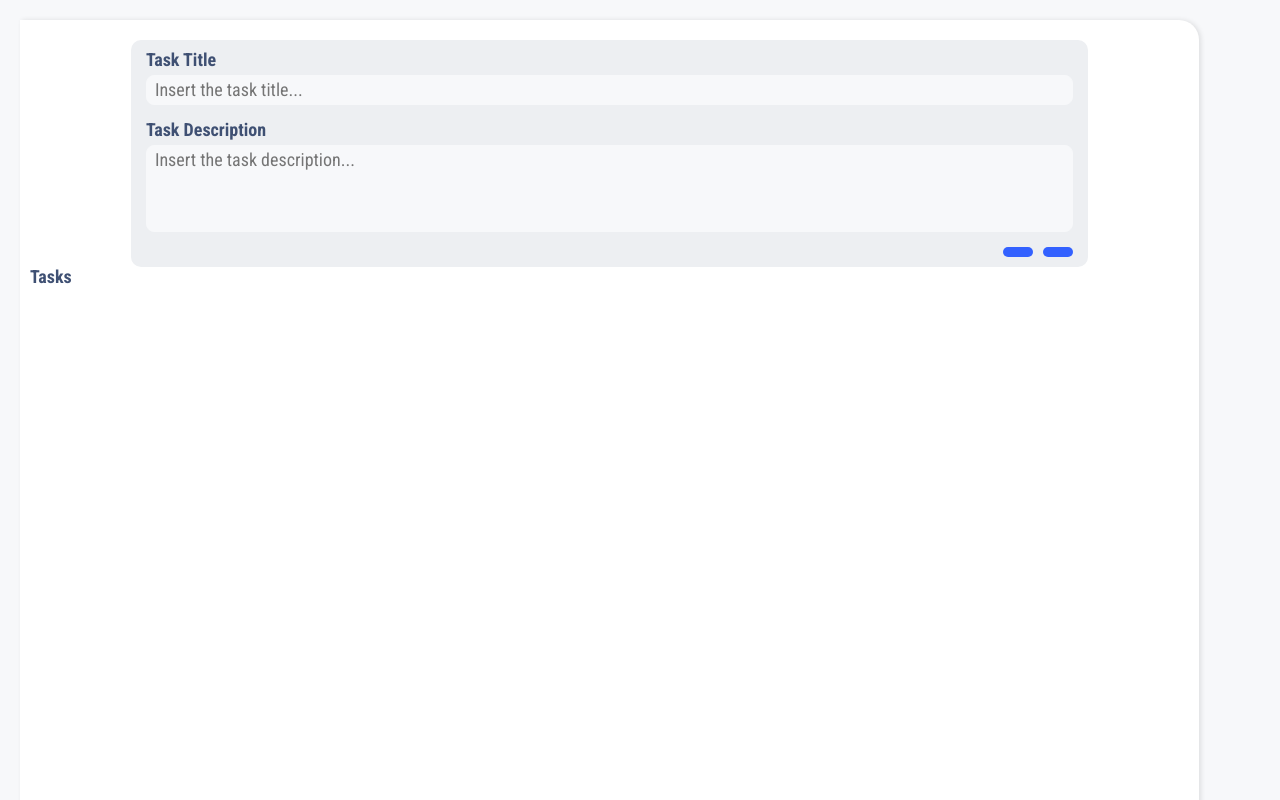
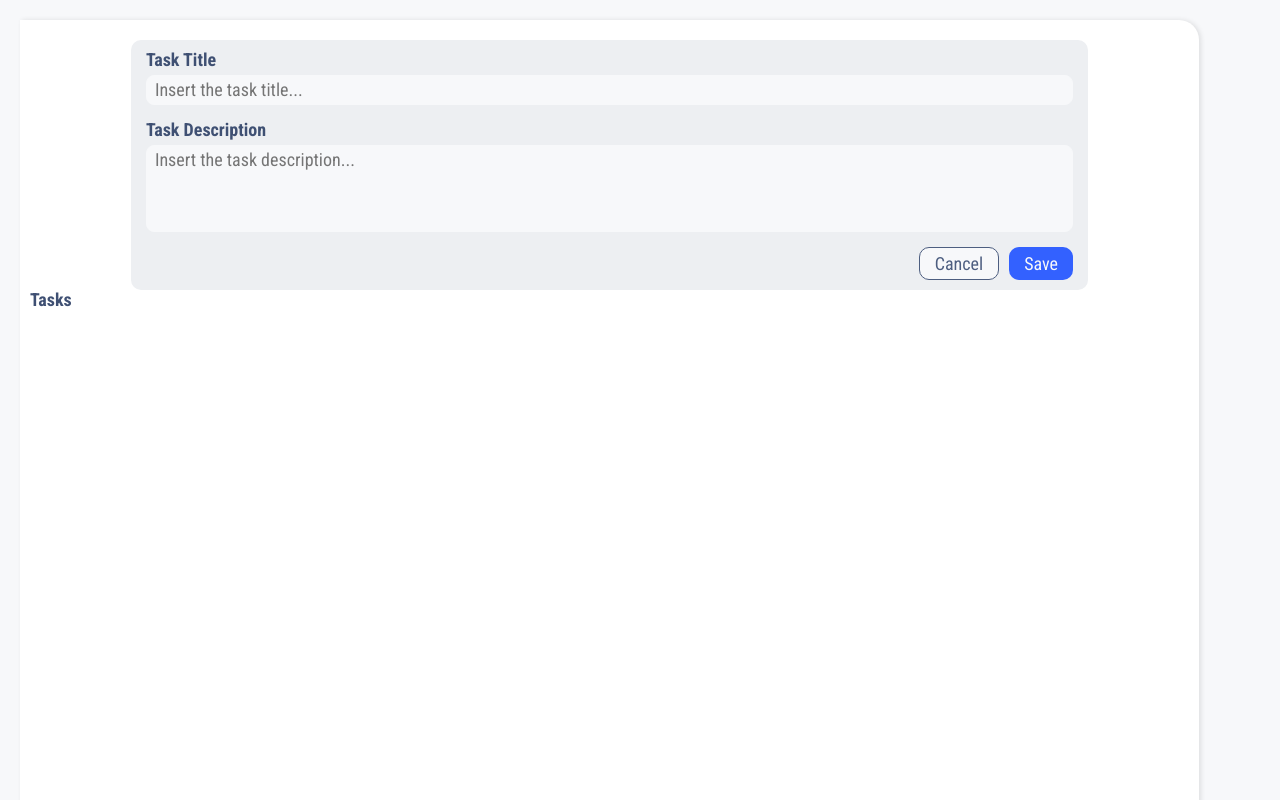
Before and after one commit to marcospardal/atomic-design-to-do, a React (Create React App) app: page / in a window 1280 px wide. Built offline with nearby package versions, Linux system fonts and the light colour scheme.

Commit message:
fix paths

```diff
--- a/src/components/UI/molecules/FormField/index.tsx
+++ b/src/components/UI/molecules/FormField/index.tsx
@@ -1,6 +1,6 @@
 import React from 'react';
-import Label, { LabelProps } from '../../atoms/Label';
-import Input, { InputProps } from '../../atoms/Input';
+import Label, { LabelProps } from '@atoms/Label';
+import Input, { InputProps } from '@atoms/Input';
 import './styles.css';
 
 export interface CardFieldProps extends LabelProps, InputProps { }
--- a/src/components/UI/molecules/FormFooter/index.tsx
+++ b/src/components/UI/molecules/FormFooter/index.tsx
@@ -1,6 +1,6 @@
 import React from 'react';
 import './styles.css';
-import Button, { ButtonProps } from '../../atoms/Button';
+import Button, { ButtonProps } from '@atoms/Button';
 
 interface FormFooterProps {
   options: ButtonProps[]
@@ -9,7 +9,7 @@ interface FormFooterProps {
 export default function FormFooter({ options }: FormFooterProps) {
   return (
     <div className='footer'>
-      {options.map(optionProps => <Button {...optionProps}/>)}
+      {options.map((optionProps, i) => <Button key={i} {...optionProps}/>)}
     </div>
   )
 }
--- a/src/components/UI/organisms/TaskForm/index.tsx
+++ b/src/components/UI/organisms/TaskForm/index.tsx
@@ -1,8 +1,8 @@
 import React, { useState, useCallback, useEffect } from 'react';
 import './styles.css';
-import { FormField, FormFooter } from '../../molecules';
 import Task from '@/types/Task.types';
-import { useToDoContext } from '../../../../hooks';
+import { useToDoContext } from '@hooks/index';
+import { FormField, FormFooter } from '@molecules/index';
 
 const emptyTask: Task = {
   description: '',
@@ -52,17 +52,17 @@ export default function Form() {
       />
       <FormFooter options={[
         {
-          text: 'Cancel',
+          children: 'Cancel',
           onClick: () => changeCurrentId(-1),
-          type: 'secondary'
+          color: 'secondary'
         },
         {
-          text: 'Save',
+          children: currentId !== -1 ? 'Edit' : 'Save',
           onClick: () => {
             onSubmit(task);
             setTask(emptyTask);
           },
-          type: 'primary'
+          color: 'primary'
         }
       ]} />
     </section>
--- /dev/null
+++ b/src/components/UI/organisms/index.ts
@@ -0,0 +1,2 @@
+export { default as Header } from './Header';
+export { default as TaskForm } from './TaskForm';
```
